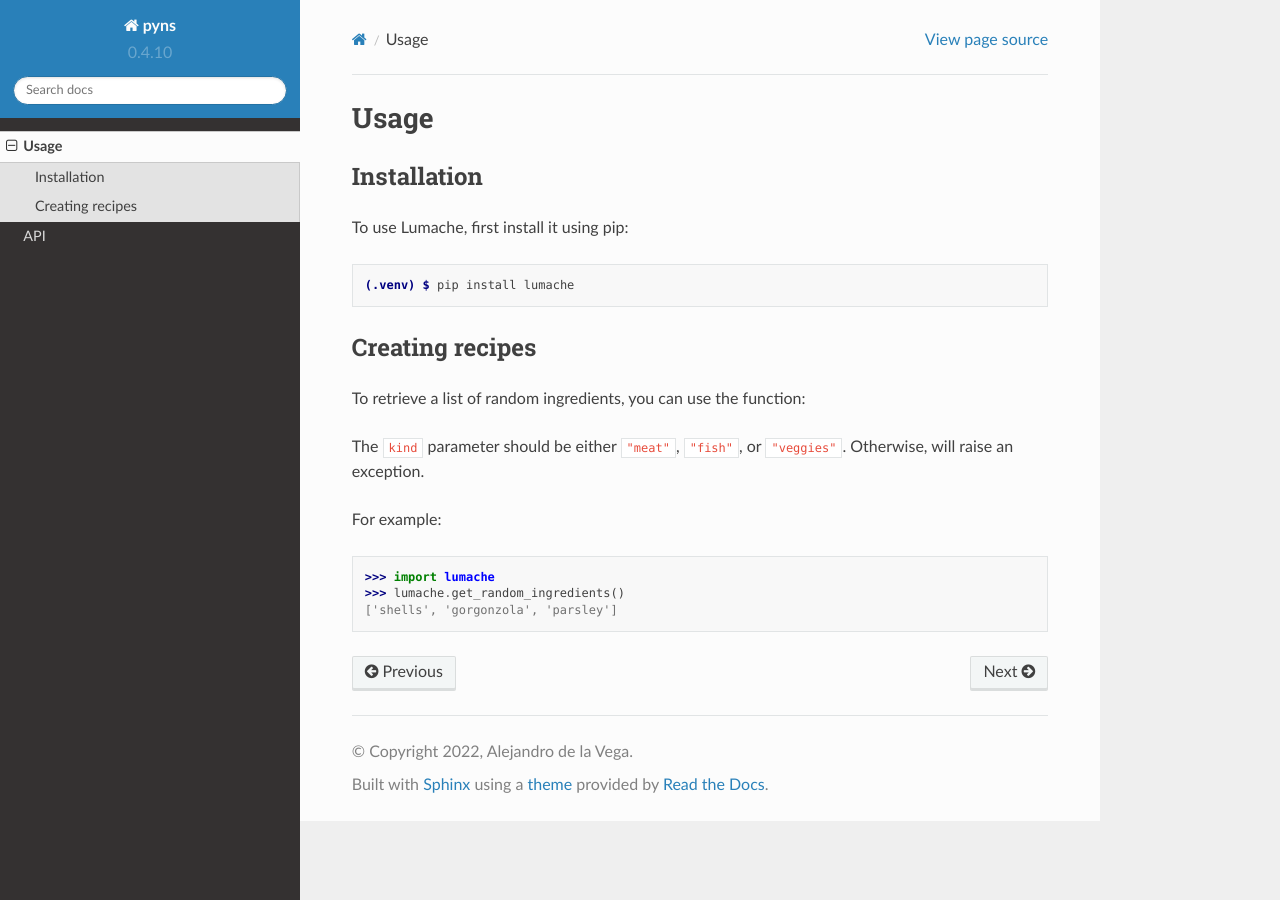
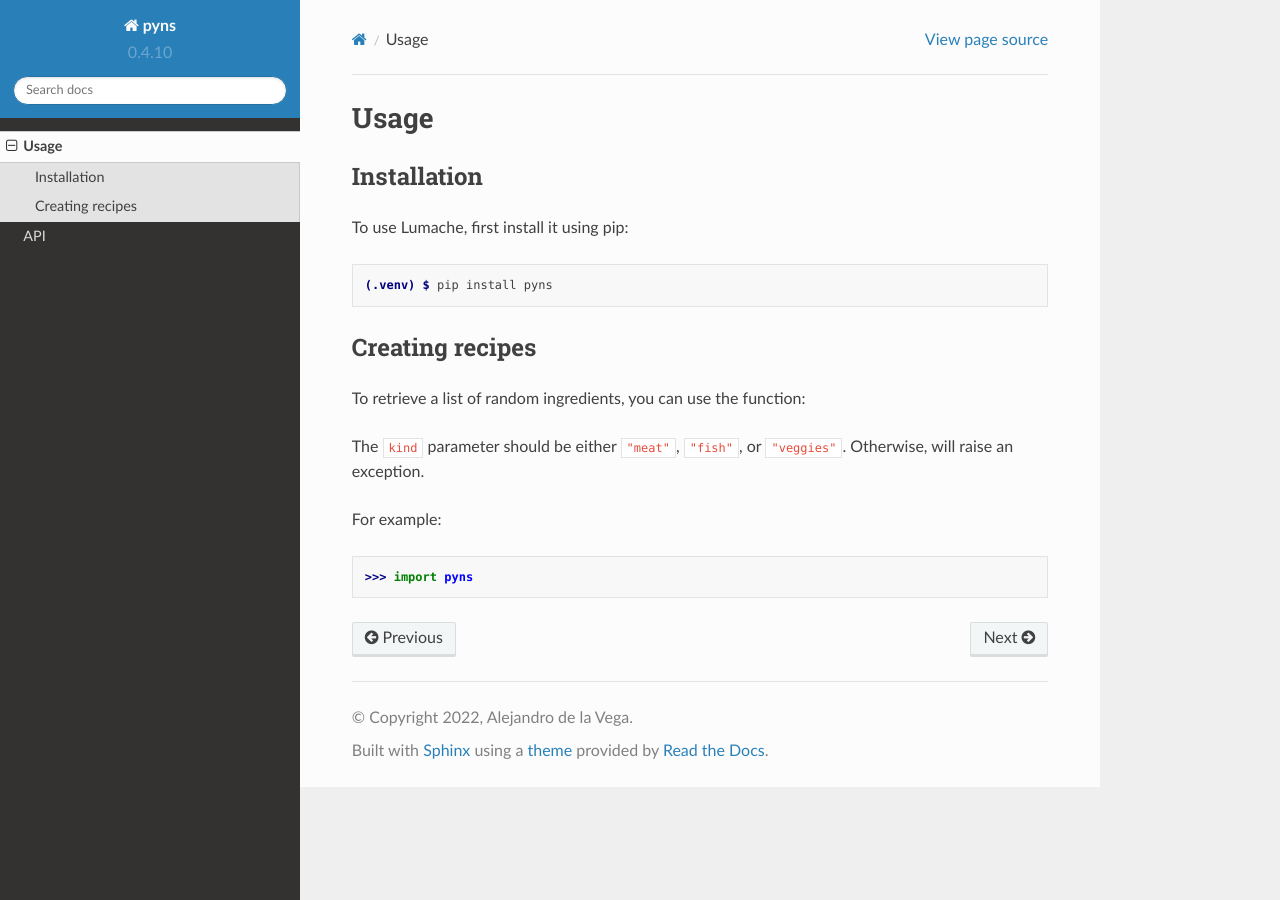
Before and after one commit to neuroscout/pyNS, a Sphinx documentation site: the page built from docs/source/usage.rst, in a window 1280 px wide. Built offline with Sphinx 7.4.7 and the Read the Docs theme 2.0.0, drawn with Linux system fonts in a browser that asks for light colours.

Commit message:
remove lumache refs

```diff
--- a/docs/source/api.rst
+++ b/docs/source/api.rst
@@ -4,4 +4,4 @@ API
 .. autosummary::
    :toctree: generated
 
-   lumache
+   pyns
--- a/docs/source/usage.rst
+++ b/docs/source/usage.rst
@@ -10,7 +10,7 @@ To use Lumache, first install it using pip:
 
 .. code-block:: console
 
-   (.venv) $ pip install lumache
+   (.venv) $ pip install pyns
 
 Creating recipes
 ----------------
@@ -24,6 +24,4 @@ will raise an exception.
 
 For example:
 
->>> import lumache
->>> lumache.get_random_ingredients()
-['shells', 'gorgonzola', 'parsley']
+>>> import pyns
```
